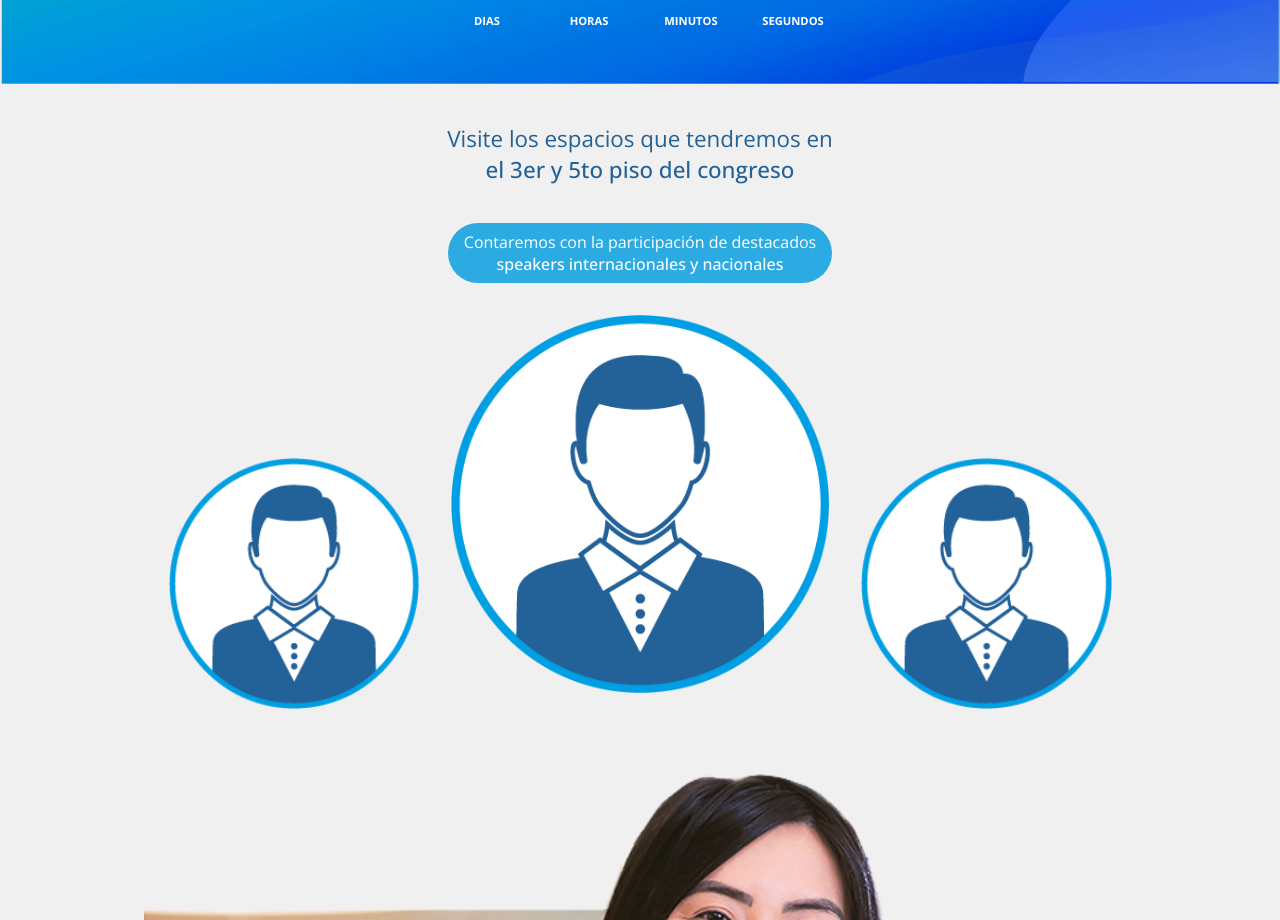
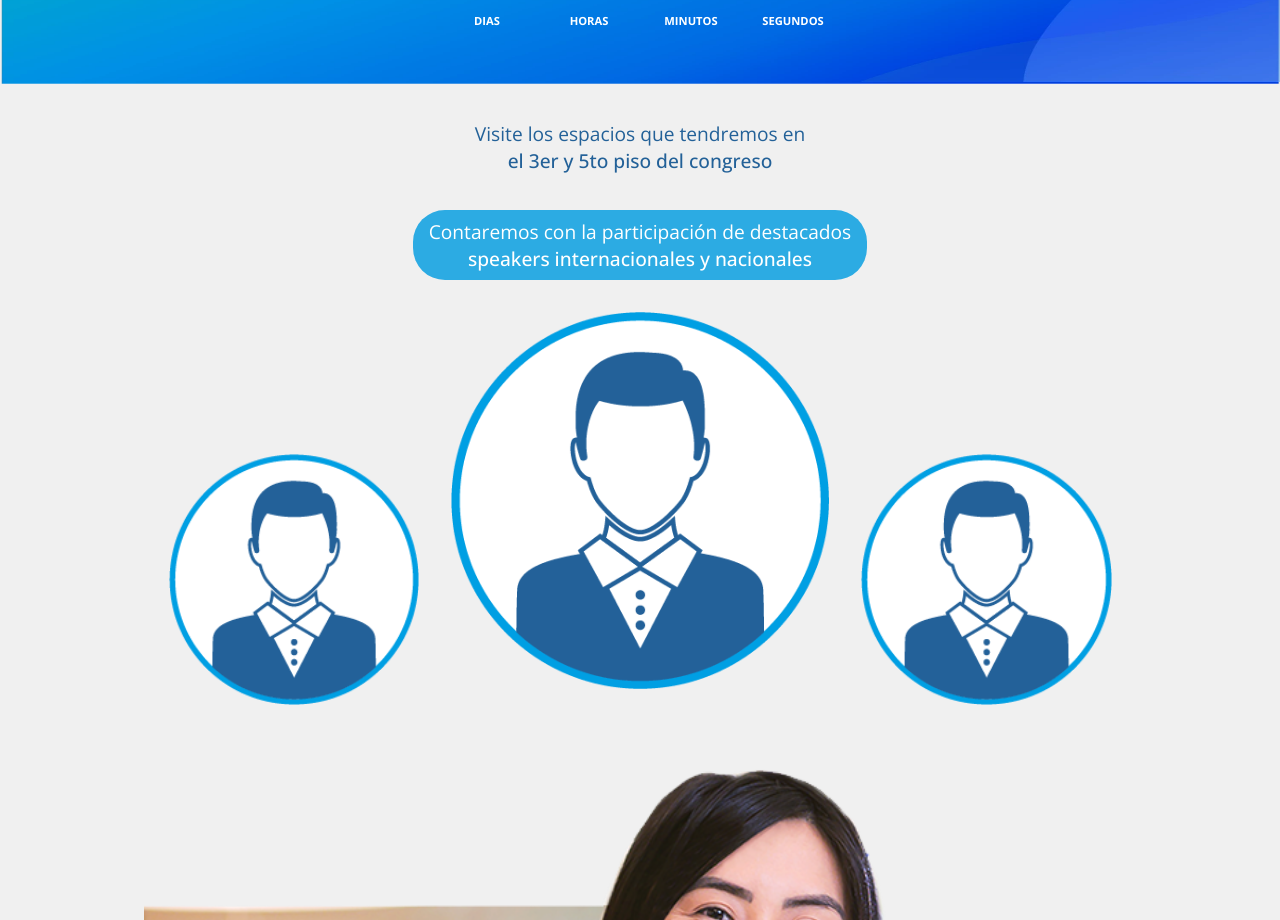
Before and after one commit to michaeliq/alcon_paao_hat_agencia, a React (Vite) app: page / in a window 1280 px wide. Shown: the part 1880-2800 px from the top of the page. Built offline with nearby package versions, Linux system fonts and the light colour scheme.

Commit message:
update, info 1 styles

```diff
--- a/src/styles/containers/Home/Info1Section.css
+++ b/src/styles/containers/Home/Info1Section.css
@@ -10,7 +10,7 @@
 }
 
 .info_1_container .title_info_1{
-    font-size: 1.4rem;
+    font-size: 1.2rem;
     text-align: center;
     font-weight: var(--light);
     color:var(--primary);
@@ -26,6 +26,8 @@
     align-items: center;
     justify-content: center;
     margin-top: 20px;
+    font-size: 1.2rem;
+    text-align: center;
     background-color: var(--btn-secondary);
     padding: .5rem 1rem;
     border-radius: 2rem;
```
